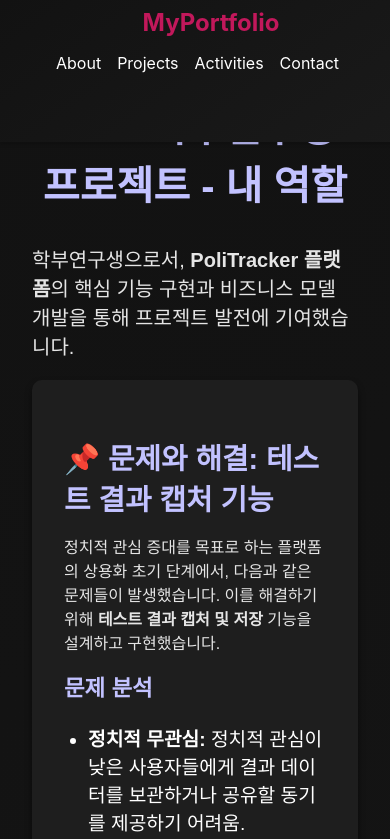
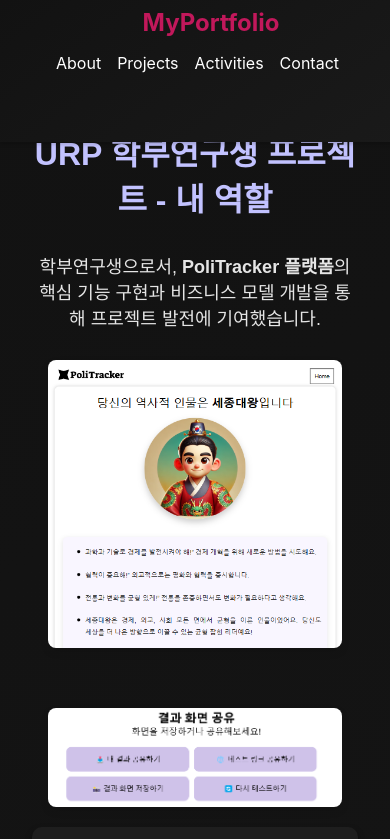
Before and after one commit to SyraYunji/My-Homepage, a React (Create React App) app: page /urp in a window 390 px wide. Shown: the top 839 px of the page. Built offline with nearby package versions, Linux system fonts and the light colour scheme; the HTML template or start-up script is replaced by a standard one.

Commit message:
urp 화면 완성

```diff
--- a/src/project/co-deep/URP Detail.jsx
+++ b/src/project/co-deep/URP Detail.jsx
@@ -16,11 +16,30 @@
         학부연구생으로서, <strong>PoliTracker 플랫폼</strong>의 핵심 기능 구현과 비즈니스 모델 개발을 통해 프로젝트 발전에 기여했습니다.
       </p>
 
+{/* 이미지 예시 */}
+<div className={styles.imageGrid}>
+  <div className={styles.imageWrapper}>
+    <img
+      src="/images/finish.png"
+      alt="결과 화면 캡처 예시 1"
+      className={styles.image}
+    />
+  </div>
+  <div className={styles.imageWrapper}>
+    <img
+      src="/images/finish1.png"
+      alt="결과 화면 캡처 예시 2"
+      className={styles.image1}
+    />
+  </div>
+</div>
+
+
 {/* 문제와 해결: 테스트 결과 캡처 기능 */}
 <section className={styles.section}>
-  <h2 className={styles.sectionTitle}>📌 문제와 해결: 테스트 결과 캡처 기능</h2>
+  <h2 className={styles.sectionTitle}>📌 결과 화면 저장 기능, 공유 기능 추가</h2>
   <p className={styles.description}>
-    정치적 관심 증대를 목표로 하는 플랫폼의 상용화 초기 단계에서, 다음과 같은 문제들이 발생했습니다. 이를 해결하기 위해 <strong>테스트 결과 캡처 및 저장</strong> 기능을 설계하고 구현했습니다.
+    정치적 관심 증대를 목표로 하는 플랫폼의 상용화 초기 단계에서 추가로 보완해야할 부분들이 발견 되었고, <br />이를 해결하기 위해 <strong>테스트 결과 캡처 및 저장</strong> 기능을 설계하고 구현했습니다.
   </p>
 
   {/* 문제 분석 */}
@@ -30,7 +49,7 @@
       <strong>정치적 무관심:</strong> 정치적 관심이 낮은 사용자들에게 결과 데이터를 보관하거나 공유할 동기를 제공하기 어려움.
     </li>
     <li>
-      <strong>기술적 제약:</strong> DOM 요소를 안정적으로 이미지로 변환하기 위해 크로스 플랫폼 호환성과 CORS(교차 출처 리소스) 문제 해결 필요.
+      <strong>기술적 제약:</strong> DOM 요소를 안정적으로 이미지로 변환하기 위해 크로스 플랫폼 호환성과 CORS 문제 해결 필요.
     </li>
     <li>
       <strong>차별성 부족:</strong> 기존 뉴스 플랫폼과 비교해 부가가치를 명확히 전달하지 못함.
@@ -41,10 +60,10 @@
   <h3 className={styles.subTitle}>해결 방안</h3>
   <ul className={styles.list}>
     <li>
-      사용자 테스트 결과를 이미지로 캡처하고 저장할 수 있는 기능을 도입하여 사용자 경험(UX) 개선.
+      사용자 테스트 결과를 이미지로 캡처하고 저장할 수 있는 기능을 도입하여 UX 개선.
     </li>
     <li>
-      html2canvas 라이브러리를 활용해 DOM 요소를 캔버스(canvas)로 렌더링 후 이미지로 변환.
+      html2canvas 라이브러리를 활용해 DOM 요소를 canvas로 렌더링 후 이미지로 변환.
     </li>
     <li>
       Cross-Platform 환경을 지원하며, 모바일과 데스크톱 모두에서 안정적인 성능 제공.
@@ -101,17 +120,7 @@
     <li>캔버스 기반 렌더링 성능을 최적화하여 UI 왜곡 문제를 해결.</li>
   </ul>
 
-  {/* 이미지 예시 */}
-  <div className={styles.imageGrid}>
-    <div>
-      <img
-        src="/images/capture-example.png"
-        alt="결과 화면 캡처 예시"
-        className={styles.image}
-      />
-      <p className={styles.description}>테스트 결과를 캡처한 화면 예시</p>
-    </div>
-  </div>
+
 </section>
 
 
--- a/src/project/co-deep/URPDetail.module.css
+++ b/src/project/co-deep/URPDetail.module.css
@@ -7,7 +7,7 @@
 }
 .intro {
   font-size: 20px;
-  align-items: center;
+  margin-left: 250px;
 }
 
 .title {
@@ -15,7 +15,7 @@
   color: #c2c2ff; /* 파란색 강조 */
   margin-bottom: 2rem;
   text-align: center;
-  margin-top: 4rem; /* 제목 상단 여백 */
+  margin-top: 5rem; /* 제목 상단 여백 */
 }
 
 .section {
@@ -24,6 +24,7 @@
   background-color: #1e1e1e;
   border-radius: 10px;
   box-shadow: 0 4px 6px rgba(0, 0, 0, 0.5);
+
 }
 
 .sectionTitle {
@@ -46,8 +47,108 @@
   margin-bottom: 1rem;
 }
 
+
+
+
+.imageGrid {
+  display: flex; /* 이미지를 가로로 정렬 */
+  justify-content: space-between; /* 이미지 사이의 공간 균등 분배 */
+  align-items: flex-start; /* 상단 정렬 */
+  gap: 20px; /* 이미지 간격 */
+  margin: 20px 0; /* 상하 여백 */
+}
+
+.imageWrapper {
+  display: flex;
+  flex-direction: column; /* 이미지와 설명을 세로로 정렬 */
+  align-items: center; /* 이미지와 텍스트 가운데 정렬 */
+  flex: 1; /* 각 이미지의 크기를 동일하게 분배 */
+}
+
 .image {
-  max-width: 100%;
-  border-radius: 10px;
-  margin-top: 1rem;
+  max-width: 100%; /* 이미지 크기가 부모 요소를 넘지 않도록 설정 */
+  height: auto; /* 이미지 비율 유지 */
+  border-radius: 8px; /* 모서리에 곡선 추가 */
+  box-shadow: 0 4px 8px rgba(0, 0, 0, 0.1); /* 그림자 효과 추가 */
 }
+
+.image1 {
+  max-width: 100%; /* 이미지 크기가 부모 요소를 넘지 않도록 설정 */
+  height: auto; /* 이미지 비율 유지 */
+  border-radius: 8px; /* 모서리에 곡선 추가 */
+  box-shadow: 0 4px 8px rgba(0, 0, 0, 0.1); /* 그림자 효과 추가 */
+  margin-top: 120px;
+}
+
+
+.description {
+  margin-top: 8px; /* 이미지와 텍스트 간격 */
+  font-size: 20px; /* 텍스트 크기 */
+  color: white; /* 부드러운 색상 */
+  text-align: center;
+  word-break: keep-all;
+}
+
+@media (max-width: 768px) {
+  .imageGrid {
+    flex-direction: column; /* 작은 화면에서는 이미지를 세로로 정렬 */
+    align-items: center; /* 모든 이미지를 가운데 정렬 */
+  }
+}
+@media (max-width: 768px) {
+  /* 이미지 그리드 */
+  .imageGrid {
+    flex-direction: column; /* 이미지를 세로로 정렬 */
+    align-items: center; /* 이미지와 텍스트를 가운데 정렬 */
+    gap: 30px; /* 이미지 간 간격 */
+  }
+
+  /* 이미지 정렬 */
+  .image {
+    max-width: 90%; /* 이미지 크기를 화면에 맞게 조정 */
+    margin-top: 10px; /* 상단 여백 */
+  }
+
+  .image1 {
+    max-width: 90%; /* 두 번째 이미지 크기 동일하게 설정 */
+    margin-top: 30px; /* 더 큰 여백으로 강조 */
+  }
+
+  /* 제목 및 텍스트 스타일 */
+  .title {
+    font-size: 2rem; /* 제목 크기 줄임 */
+    margin-top: 6rem; /* 상단 여백 */
+  }
+
+  .intro {
+    font-size: 18px; /* 소개 텍스트 크기 줄임 */
+    margin-left: 0; /* 모바일에서 중앙 정렬 */
+    text-align: center;
+  }
+
+  /* 섹션 스타일 */
+  .section {
+    padding: 1.5rem; /* 모바일에서 패딩 감소 */
+    margin-bottom: 2rem; /* 아래 여백 감소 */
+  }
+
+  .sectionTitle {
+    font-size: 1.5rem; /* 섹션 제목 크기 감소 */
+  }
+
+  .subTitle {
+    font-size: 1.3rem; /* 소제목 크기 조정 */
+  }
+
+  .list {
+    font-size: 1rem; /* 목록 텍스트 크기 감소 */
+    line-height: 1.5; /* 텍스트 간격 늘림 */
+  }
+
+  /* 설명 텍스트 스타일 */
+  .description {
+    font-size: 16px; /* 텍스트 크기 줄임 */
+    text-align: center; /* 모바일에서 중앙 정렬 */
+    word-break: keep-all; /* 줄바꿈 방지 */
+  }
+}
```
Also changed, not shown: public/images/finish.png (added), public/images/finish1.png (added).
